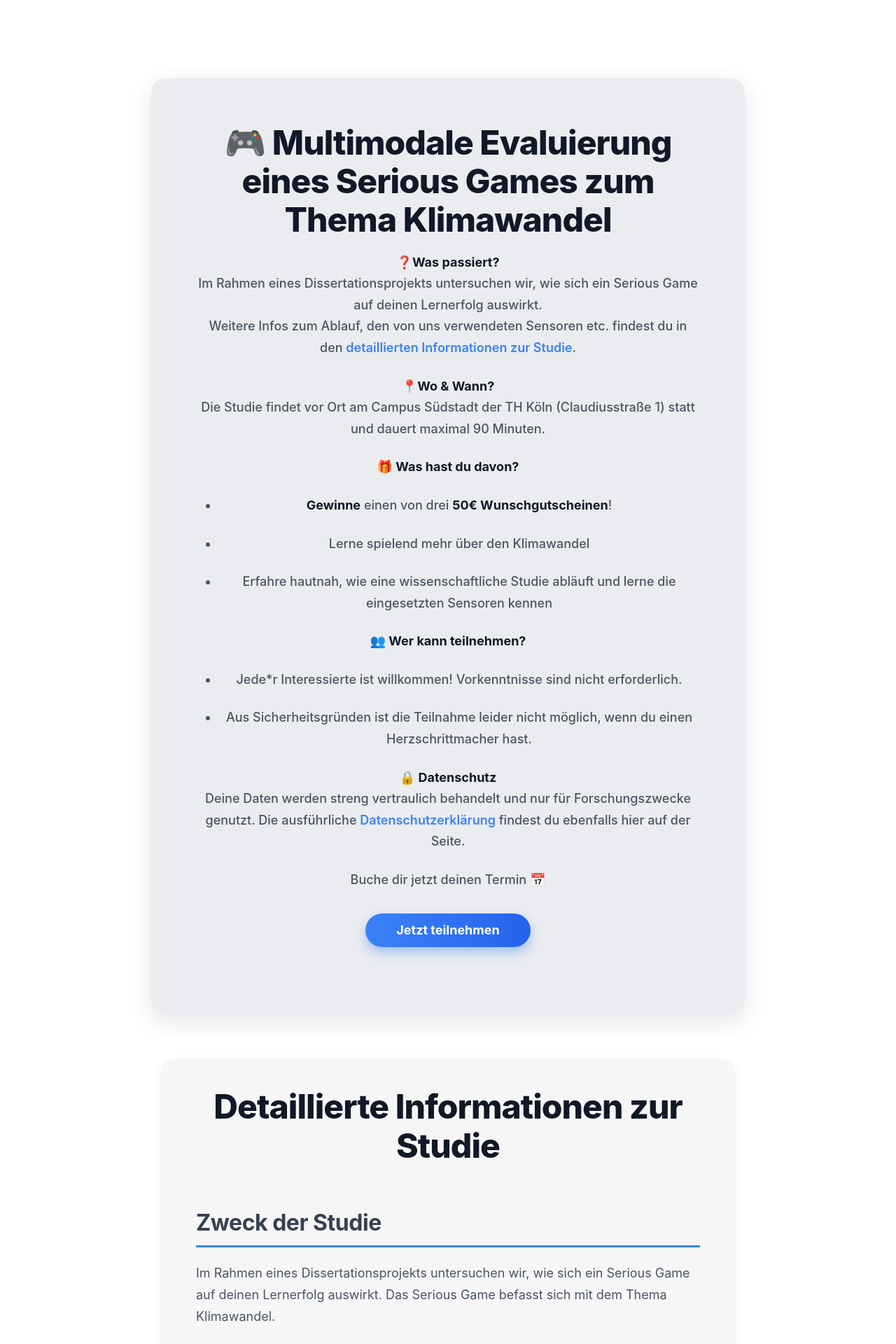
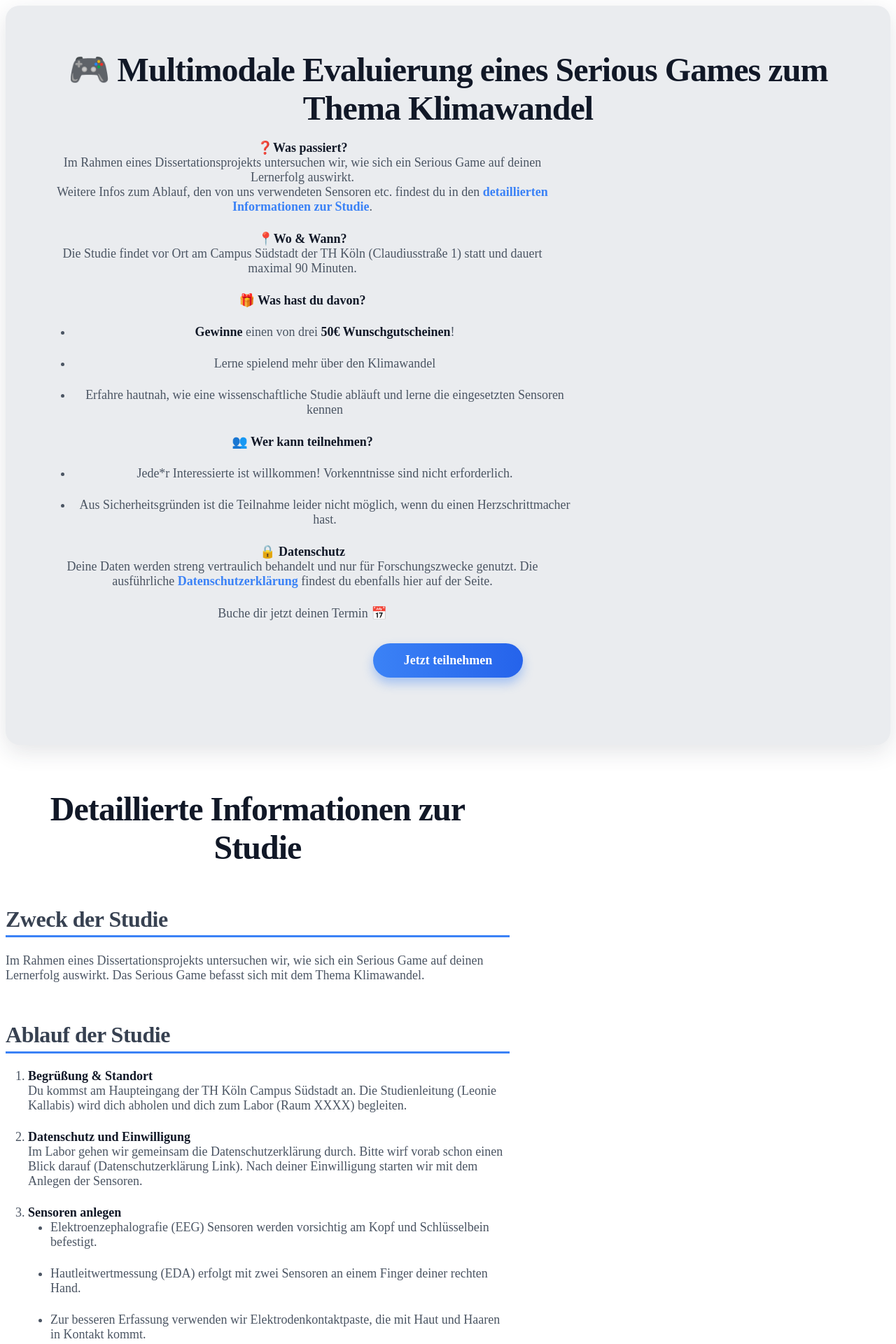
Before and after one commit to LeonieK/sg-study.github.io, a Jekyll site: the page built from index.md, in a window 1280 px wide. Shown: the top 1920 px of the page at 70% size. Built offline with Jekyll 4.4.1, drawn with Linux system fonts in a browser that asks for light colours; our own code applies the rules of GitHub Pages for plain Markdown files.

Commit message:
Update style.css

```diff
--- a/assets/style.css
+++ b/assets/style.css
@@ -1,4 +1,4 @@
-/* Body und Grundlayout */
+//* Für body, Grundlayout unverändert / Weißraum erhalten */
 body {
   font-family: 'Inter', 'Segoe UI', Roboto, Helvetica, Arial, sans-serif;
   color: #222222;
@@ -13,32 +13,38 @@ body {
   -moz-osx-font-smoothing: grayscale;
 }
 
-/* Container für alle Sections */
-section, #teaser, #details, #datenschutz {
-  max-width: 720px;
-  margin: 4rem auto;
-  padding: 2.5rem 3rem;
-  border-radius: 16px;
-  background-color: #f6f6f6; /* leichtes Grau für weiches Gefühl */
-  border: none;
-  box-shadow: 0 6px 16px rgba(0, 0, 0, 0.08);
-  transition: box-shadow 0.3s ease;
-}
-
-section:hover, #teaser:hover, #details:hover, #datenschutz:hover {
-  box-shadow: 0 8px 24px rgba(0, 0, 0, 0.12);
-}
-
-/* #teaser spezielle Abhebung */
+/* Nur Teaser mit abgerundetem Rechteck, Hintergrund & Schatten */
 #teaser {
-  background-color: #eaecef;
-  color: #111827; /* dunkles Anthrazit für sehr guten Kontrast */
+  background-color: #eaecef;    /* Helles Grau-Blau */
+  color: #111827;
   font-weight: 500;
   padding: 4rem 4rem;
-  border-radius: 20px;
+  border-radius: 20px;          /* Abrundung */
   margin-bottom: 4rem;
   box-shadow: 0 10px 32px rgba(31, 41, 55, 0.12);
   text-align: center;
+}
+
+/* Für details und datenschutz: keine Hintergrund-Box, sondern nur Abstand und ggf. feine Trennung */
+#details, #datenschutz {
+  background-color: transparent;
+  border: none;
+  box-shadow: none;
+  padding: 0;
+  margin-bottom: 4rem;          /* Luft nach unten */
+  max-width: 720px;
+}
+
+/* Wenn du sichtbare Trennung möchtest, z.B. dezente Linie unten */
+#details {
+  border-bottom: 1px solid #e3e7ee;  /* sehr helles Grau */
+  padding-bottom: 3rem;
+  margin-bottom: 4rem;
+}
+
+#datenschutz {
+  padding-top: 3rem;
+  /* keine Linie oder andere Abtrennung */
 }
 
 /* Überschriften */
```
